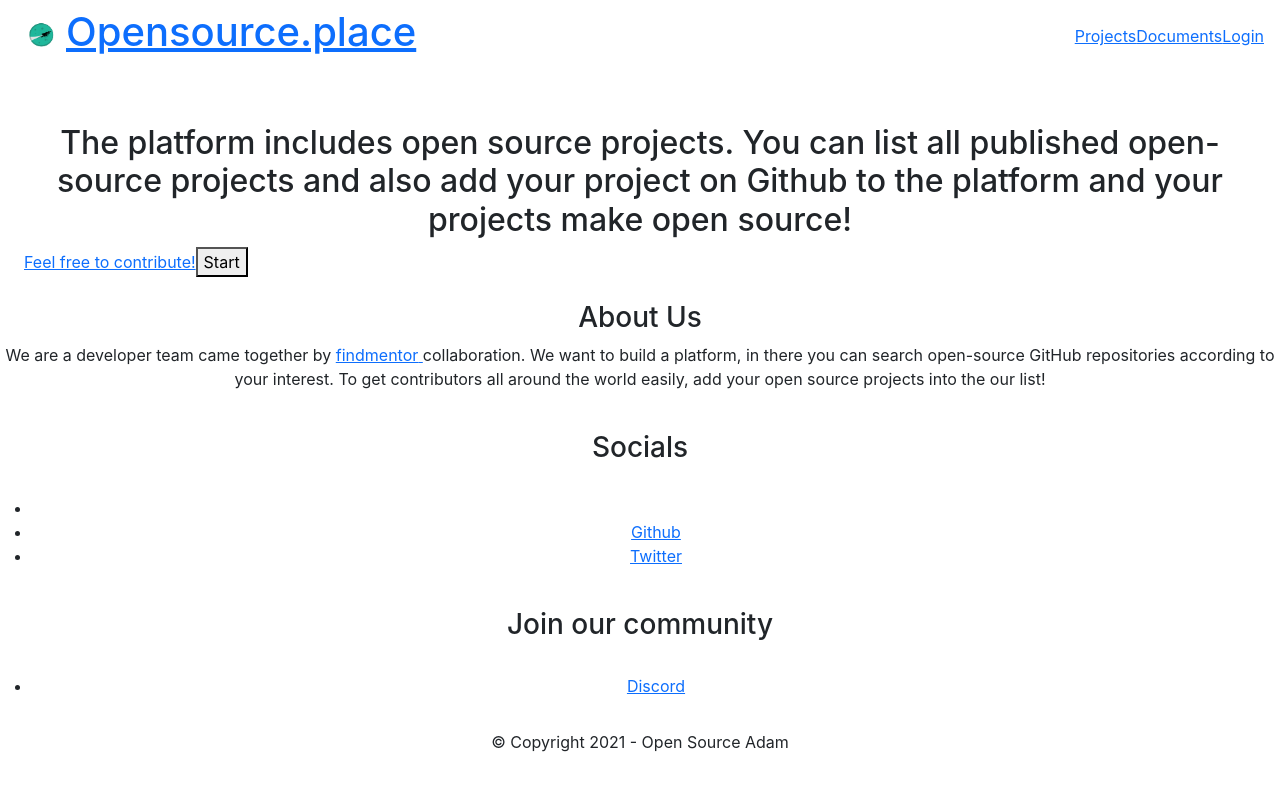
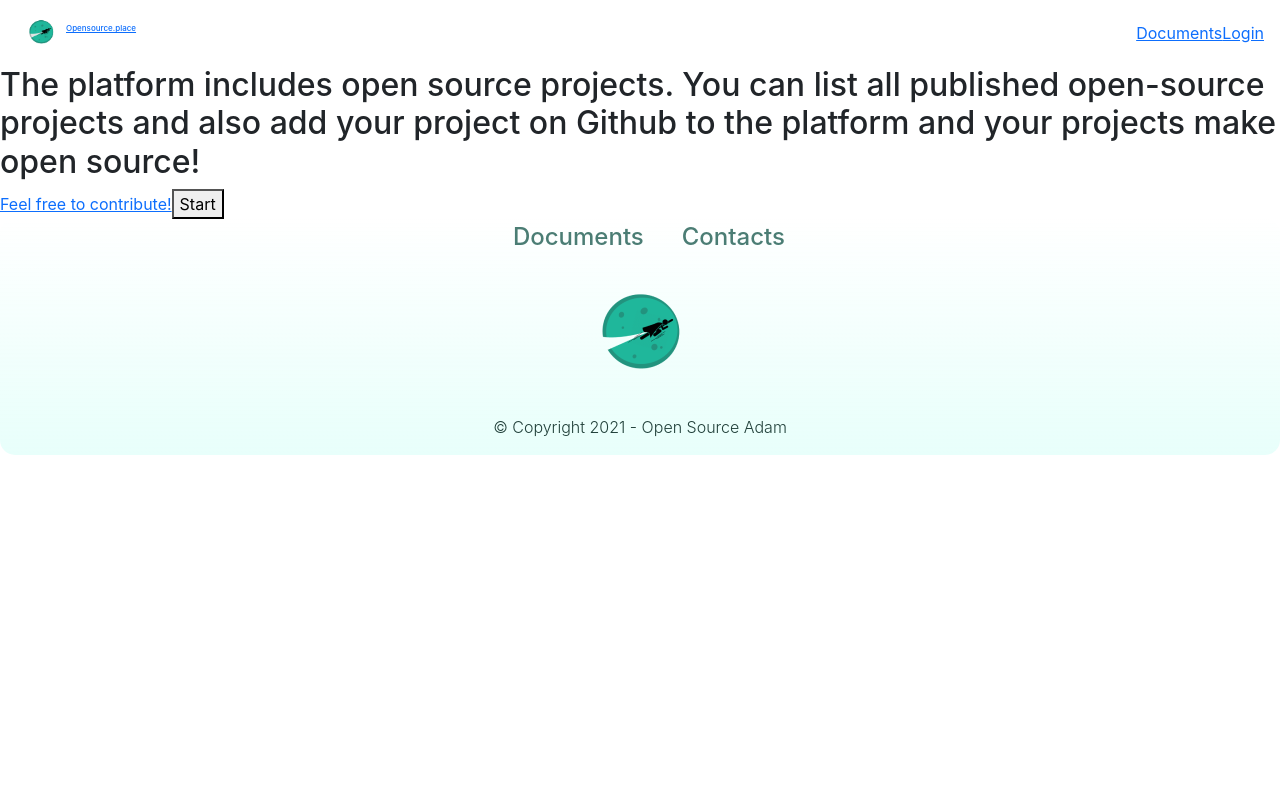
Before and after one commit to opensource-place/frontend, a React (Create React App) app: page / in a window 1280 px wide. Shown: the top 790 px of the page. Built offline with nearby package versions, Linux system fonts and the light colour scheme.

Commit message:
:lipstick: Footer has been added. After the svg file is added, development will be required.

```diff
--- a/src/app/components/Footer/index.js
+++ b/src/app/components/Footer/index.js
@@ -1,56 +1,29 @@
 import React from "react";
+import { Container, Link } from "./style";
+import Logo from '../../assets/opensource.png'
+import styled from 'styled-components';
 
+
+const Img = styled.img`
+  width: 10em;
+  height: 10em;
+`;
+const Text = styled.p`
+  font-size: 1rem;
+  font-weight: 300;
+  color: rgb(33, 64, 58);
+`;
 const Footer = () => (
-  <div className="flex flex-wrap justify-center bg-800 p-16 text-center">
-    <div className="flex flex-wrap mb-4 w-full ">
-      <div className="w-full sm:w-1/2 md:w-1/2 lg:w-1/3">
-        <h3>About Us</h3>
-        <p>
-          We are a developer team came together by{" "}
-          <a href="https://findmentor.network/" target="_blank">
-            findmentor{" "}
-          </a>{" "}
-          collaboration. We want to build a platform, in there you can search
-          open-source GitHub repositories according to your interest. To get
-          contributors all around the world easily, add your open source
-          projects into the our list!
-        </p>
-      </div>
-      <div className="w-full sm:w-1/2 md:w-1/2 lg:w-1/3 ">
-        <h3 className="text-xl py-4 flex-wrap">Socials</h3>
-        <ul>
-          <li></li>
-          <li>
-            <a
-              href="https://github.com/FurkanPortakal/opensourceadam"
-              target="_blank"
-            >
-              Github
-            </a>
-          </li>
-          <li>
-            <a href="https://twitter.com/furkanportakalx" target="_blank">
-              Twitter
-            </a>
-          </li>
-        </ul>
-      </div>
-      <div className="w-full sm:w-1/2 md:w-1/2 lg:w-1/3">
-        <h3 className="text-xl py-4 flex-wrap">Join our community</h3>
-        <ul>
-          <li>
-            <a href="https://discord.gg/NKy8NuJCZ5" target="_blank">
-              Discord
-            </a>
-          </li>
-        </ul>
-      </div>
+  <Container>
+    <div>
+      <Link as="a">Documents</Link>
+      <Link as="a">Contacts</Link>
     </div>
 
-    <div className="text bg-900 p-2 pl-6">
-      <p className="bottom">© Copyright 2021 - Open Source Adam</p>
-    </div>
-  </div>
+    <Img src={Logo} width="10" height="10em" />
+    <Text>© Copyright 2021 - Open Source Adam</Text>
+
+  </Container>
 );
 
 export default Footer;
--- /dev/null
+++ b/src/app/components/Footer/style.js
@@ -0,0 +1,51 @@
+import styled from 'styled-components';
+
+const Container = styled.div`
+  @media screen and (min-width: 1024px) {
+    width: 100vw;
+}
+
+@media screen and (min-width: 768px) {
+  width: 100vw;
+}
+
+@media screen and (min-width: 320px) {
+  width: 100vw;
+}
+  display: flex;
+  justify-content: center;
+  align-items: center;
+  flex-direction: column;
+  border-radius: 15px;
+  background: linear-gradient(180deg, #FFFFFF 0%, rgba(255, 255, 255, 0) 100%), rgba(178, 255, 241, 0.3);
+`;
+
+const Logo = styled.img`
+`;
+
+const Wrapper = styled.div`
+  display: flex;
+  align-items: flex-end;
+  justify-content: center;
+  font-family: Arial, Helvetica, sans-serif !important;
+  color: "#21403A";
+  width: 1rem;
+`;
+
+const Link = styled.button`
+  text-decoration: none;
+  margin-left: 2%;
+  font-size: 1.5rem;
+  font-weight: 500;
+  font-style: normal;
+  color: rgb(75,125,116);
+  padding: 1rem;
+  &:hover {
+    color: rgb(33, 64, 58);
+  }
+`;
+const Menus = styled.div`
+  display: flex;
+`;
+
+export { Container, Logo, Wrapper, Link, Menus }
--- a/src/app/components/IssueList/index.js
+++ b/src/app/components/IssueList/index.js
@@ -20,7 +20,7 @@ import axios from "axios";
 
   return issues.map((issue, index) => (
     <li key={index}>
-      <a href={issue.html_url} className="flex-row" starget="_blank">
+      <a href={issue.html_url} starget="_blank">
         {issue.title}
       </a>
     </li>
--- a/src/app/components/Navbar/index.js
+++ b/src/app/components/Navbar/index.js
@@ -27,6 +27,13 @@ const LogoAndText = styled.div`
 const Menus = styled.div`
     margin-left: 0.5rem;
 `;
+const WebName = styled.h1`
+    font-size: 0.5em;
+`;
+
+const NavLink = styled.button`
+
+`;
 
 export const NavBar = () => (
   <Wrapper>
@@ -35,19 +42,19 @@ export const NavBar = () => (
         <Link to="/">
           <LogoAndText>
             <img width="50px" src="/logo2.png" alt="Our Logo" />
-                        <h1 className="hover:text-green-500 hidden md:block">
+            <WebName>
               Opensource.place
-                        </h1>
+                        </WebName>
           </LogoAndText>
         </Link>
         <Menus id="mobileMenu">
-                    <Link to="/projects" className="ml-3">
+          <NavLink as="Link" to="/projects">
             Projects
-                    </Link>
-                    <Link to="/doc" className="ml-3">
+                    </NavLink>
+          <Link to="/doc">
             Documents
                     </Link>
-                    <Link to="/login" className="ml-3 primary-button">
+          <Link to="/login">
             Login
                     </Link>
         </Menus>
--- a/src/app/components/ProjectCard/index.js
+++ b/src/app/components/ProjectCard/index.js
@@ -1,6 +1,6 @@
 const ProjectCard = ({ repository }) => {
   return (
-    <div className="p-3 bg-green-300 w-1/4 dark:bg-gray-900 bg-gray-100 m-2">
+    <div>
       <div>Repository pathname: {repository.pathname}</div>
       <div>Issue count: {repository.issues.length}</div>
     </div>
--- a/src/app/components/ProjectList/index.js
+++ b/src/app/components/ProjectList/index.js
@@ -39,7 +39,7 @@ const ProjectList = () => {
   };
 
   return (
-    <div className="w-full">
+    <div>
       <SearchBox
         placeholder="Search Projects..."
         handleChange={(e) => handleChange(e)}
--- a/src/app/pages/Doc.js
+++ b/src/app/pages/Doc.js
@@ -15,7 +15,7 @@ const Doc = () => {
   });
 
   return (
-    <div className="min-h-screen flex flex-col items-center dark:bg-gray-800 bg-gray-200">
+    <div>
       <NavBar />
       <h1>Documents</h1>
       <div>
--- a/src/app/pages/LandingPage.js
+++ b/src/app/pages/LandingPage.js
@@ -4,10 +4,10 @@ import { Link } from "react-router-dom";
 
 const LandingPage = () => {
   return (
-    <div className="min-h-screen flex flex-col items-center dark:bg-gray-800 bg-gray-200">
+    <div>
       <NavBar />
-      <div className="flex flex-col items-center justify-center p-4 m-8 border-2 border-light-blue-500 border-opacity-100">
-        <h2 className="text-center pt-1 mt-4 ">
+      <div>
+        <h2>
           The platform includes open source projects. You can list all published
           open-source projects and also add your project on Github to the
           platform and your projects make open source!
@@ -19,7 +19,7 @@ const LandingPage = () => {
           Feel free to contribute!
         </a>
         <Link to="/start">
-          <button className="uppercase primary-button">Start</button>
+          <button>Start</button>
         </Link>
       </div>
       <Footer />
--- a/src/app/pages/Login.js
+++ b/src/app/pages/Login.js
@@ -10,7 +10,7 @@ const Login = () => {
   });
 
   return (
-    <div className="min-h-screen flex flex-col items-center dark:bg-gray-800 bg-gray-200">
+    <div>
       <h1>Redirecting to GitHub</h1>
     </div>
   );
--- a/src/app/pages/Projects.js
+++ b/src/app/pages/Projects.js
@@ -3,12 +3,12 @@ import { IssueList, ProjectList, NavBar } from "../components/";
 
 const Projects = () => {
   return (
-    <div className="min-h-screen flex flex-col dark:bg-gray-800 bg-gray-200">
+    <div>
       <NavBar />
-      <div className="p-4">
-        <h1 className="mb-0">Project List</h1>
+      <div>
+        <h1>Project List</h1>
         <ProjectList />
-        <div className="mt-4">
+        <div>
           <IssueList
             repository_slug={"ozlemts/React-Next10-Tailwind2-Starter"}
           />
--- a/src/app/pages/Start.js
+++ b/src/app/pages/Start.js
@@ -21,16 +21,16 @@ const Start = () => {
   };
 
   return (
-    <div className="min-h-screen flex flex-col items-center dark:bg-gray-800 bg-gray-200">
+    <div>
       <NavBar />
       {getDBStatus ? (
-        <div className="alert alert-primary my-3 " role="alert">
+        <div role="alert">
           {getDBStatusMSG}
         </div>
       ) : null}
-      <div className="container">
-        <div className="row mt-3">
-          <div className="d-flex justify-content-center align-items-center flex-row">
+      <div>
+        <div>
+          <div>
             <input
               type="text"
               className="form-control"
@@ -41,7 +41,6 @@ const Start = () => {
             <button
               onClick={addIssue}
               type="Submit"
-              className="w-25 form-control btn btn-primary"
             >
               Add Project
             </button>
```
Also changed, not shown: src/app/assets/opensource.png (added). Lines whose indentation alone changed are shown as unchanged.
